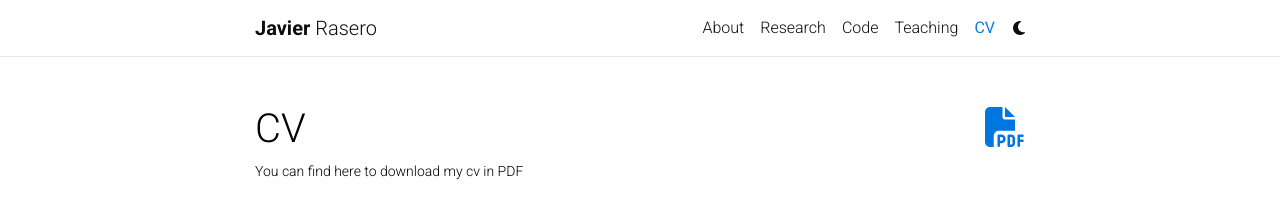
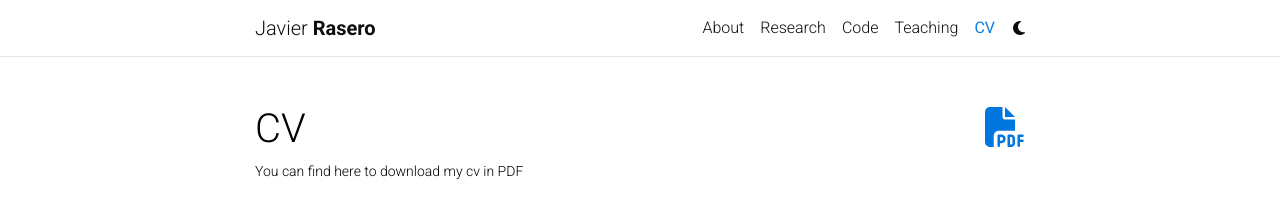
Before and after one commit to jrasero/jrasero.github.io, a Jekyll site: the page built from _pages/cv_pdf.md, in a window 1280 px wide. Shown: the top 210 px of the page. Built offline with Jekyll 4.4.1, drawn with Linux system fonts in a browser that asks for light colours; comment, search, counter and statistics services are not loaded; a style sheet for code colours, icons or effects is not loaded.

Commit message:
Update header.html

```diff
--- a/_includes/header.html
+++ b/_includes/header.html
@@ -8,13 +8,14 @@
           <a class="navbar-brand title font-weight-lighter" href="{{ site.baseurl }}/">
             {%- if site.title == "blank" -%}
               {%- if site.first_name -%}
-                <span class="font-weight-bold">{{- site.first_name -}}&nbsp;</span>
+                <!--<span class="font-weight-bold">{{- site.first_name -}}&nbsp;</span> -->
+              {{- site.first_name -}}&nbsp;
               {%- endif -%}
               {%- if site.middle_name -%}
                 {{- site.middle_name -}}&nbsp;
               {%- endif -%}
               {%- if site.last_name -%}
-                {{- site.last_name -}}
+                <span class="font-weight-bold"> {{- site.last_name -}}</span>
               {%- endif -%}
             {%- else -%}
               {{- site.title -}}
```
